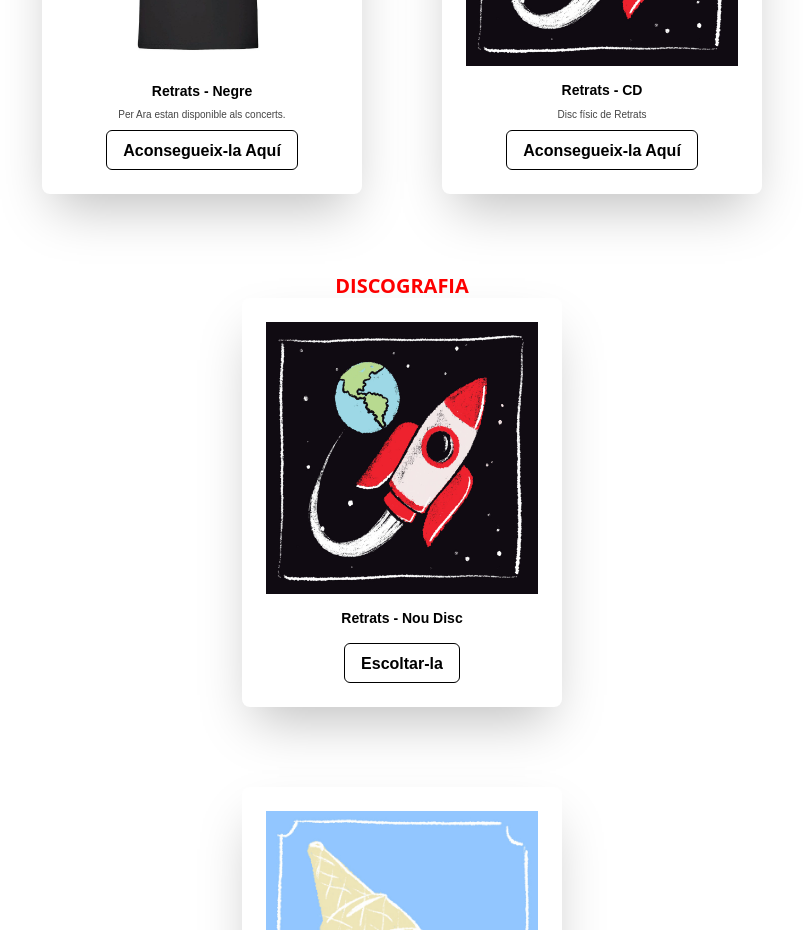
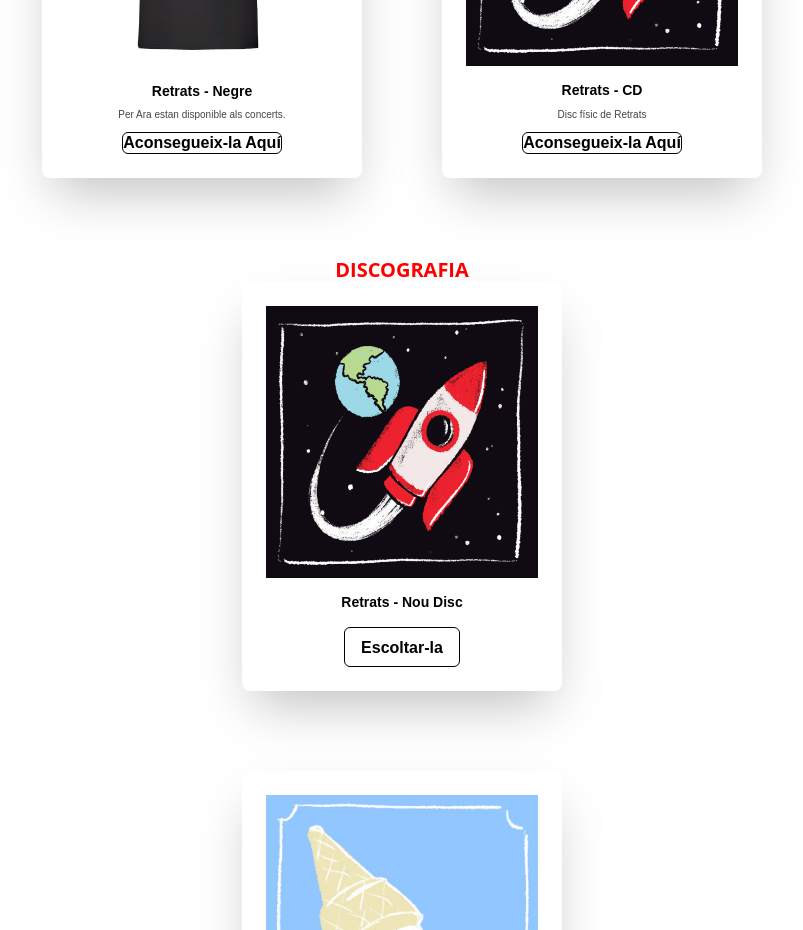
Before and after one commit to Telmiyo/sexenni-website, a Next.js app: page / in a window 1280 px wide. Shown: the part 1140-2070 px from the top of the page, without its empty margins (238-1041 px from the left). Built offline with nearby package versions, Linux system fonts and the light colour scheme.

Commit message:
minor corrections

```diff
--- a/components/layouts/griditem.js
+++ b/components/layouts/griditem.js
@@ -81,9 +81,9 @@ export const ProductGridItem = ({src, name, desc, link}) =>
 		<Link href={link} target="_blank">
 		<Button
 			variant="outline"
-            size="md"
 			colorScheme="black"
 			boxShadow={'0px 1px 25px -5px rgb(66 153 225 / 48%), 0 10px -5px rgb(66 153 225 / 43%)'	}
+			size="relative"
 		>
             Aconsegueix-la Aquí
 		</Button>
--- a/pages/index.js
+++ b/pages/index.js
@@ -26,6 +26,7 @@ const Page = () => {
         flexFlow={'column nowrap'}
         flexAlign={'center'}
         alignItems="center"
+        mx={20}
       >
 
         {/*HERO*/}
@@ -72,7 +73,6 @@ const Page = () => {
         <Grid
           direction="row"
           gap={20}
-          mx={10}
           align='center'
         >
           <GridItem colSpan={1}>
@@ -107,7 +107,7 @@ const Page = () => {
         >
           Xarxes Socials
         </Heading>
-        <HStack mx={10} my={10} lignItems={'center'} flexGrow={1}>
+        <HStack my={10} lignItems={'center'} flexGrow={1}>
           {/*Instagram*/}
           <Link href="https://www.instagram.com/sexenni/" target="_blank">
             <Button _hover={{ bgGradient: 'linear(to-bl, pink.200 0%, #e3e3e3 95%)' }} variant="ghost" colorScheme={'black'} leftIcon={<Icon as={IoLogoInstagram} />}>
```
